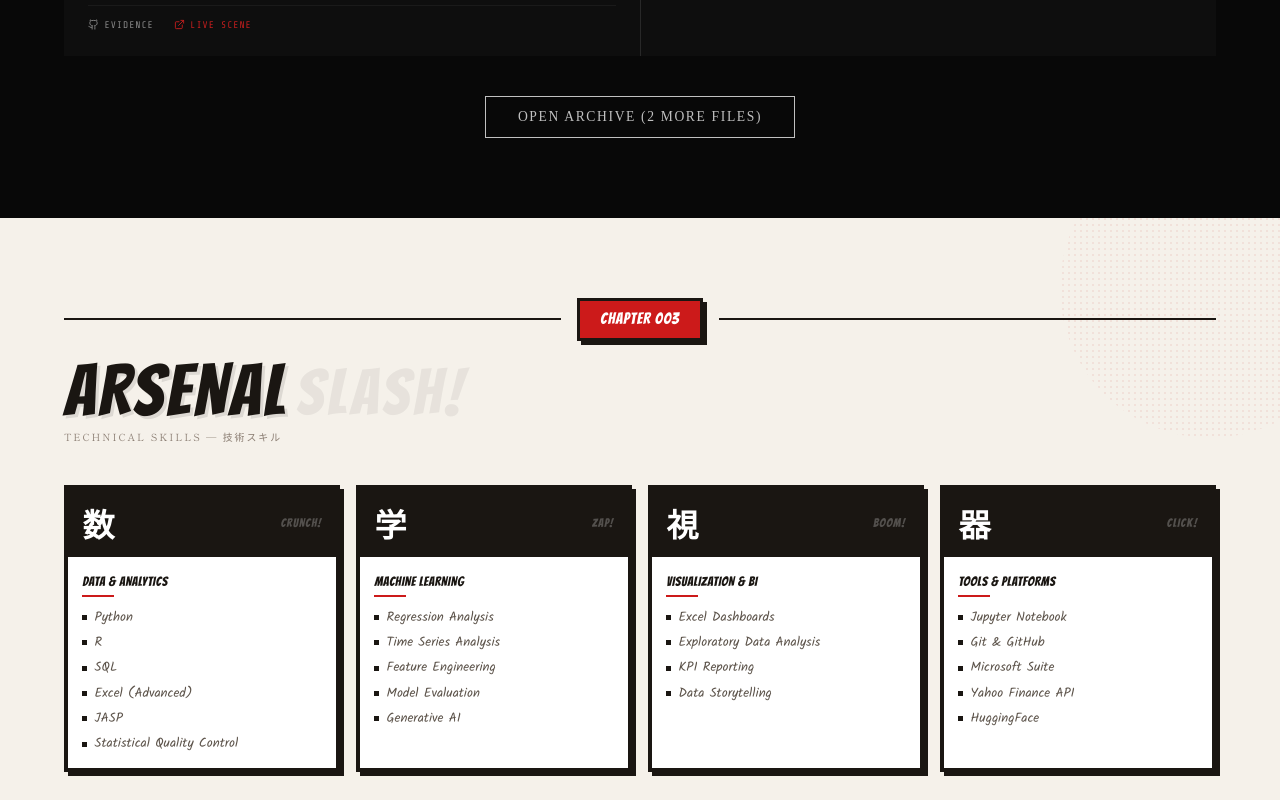
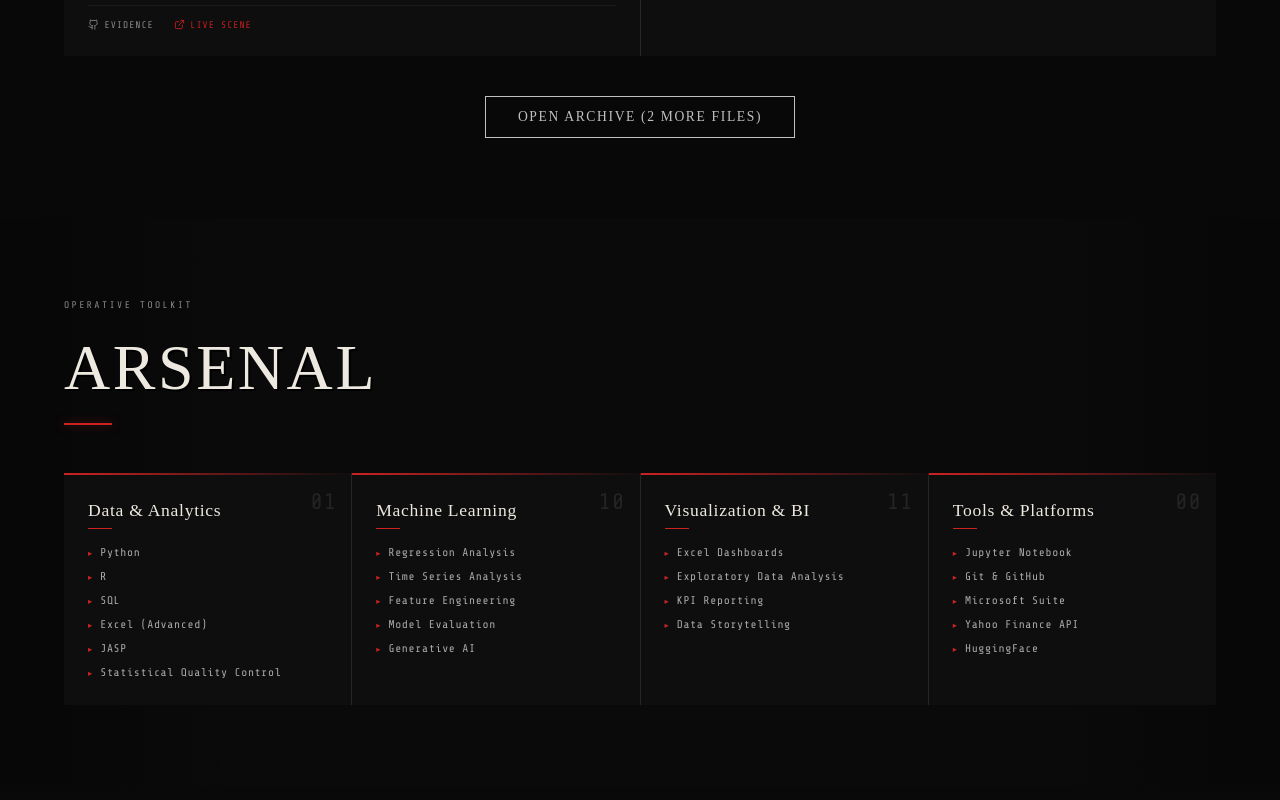
Before and after one commit to threed2y/threed2y, a React (Vite) app: page / in a window 1280 px wide. Shown: the part 1520-2320 px from the top of the page. Built offline with nearby package versions, Linux system fonts and the light colour scheme; no server answers.

Commit message:
Refactor Skills component for improved styling and layout

```diff
--- a/src/components/Skills.jsx
+++ b/src/components/Skills.jsx
@@ -1,66 +1,49 @@
 import { motion } from 'framer-motion';
 import { skills } from '../data';
 
-const KANJI = ['数', '学', '視', '器'];
-const SFXS  = ['CRUNCH!', 'ZAP!', 'BOOM!', 'CLICK!'];
+const GLYPHS = ['01', '10', '11', '00'];
 
 export default function Skills() {
   return (
-    <section id="skills" style={{ background:'#f5f1ea', padding:'5rem 1.5rem', position:'relative', overflow:'hidden' }}>
-      {/* red halftone blob */}
-      <div style={{
-        position:'absolute', top:'-80px', right:'-80px', width:300, height:300, borderRadius:'50%',
-        backgroundImage:'radial-gradient(circle, #cc1a1a 1px, transparent 1px)', backgroundSize:'6px 6px', opacity:.07, pointerEvents:'none',
-      }}/>
+    <section id="skills" style={{ background:'#0a0a0a', padding:'5rem 1.5rem', position:'relative', overflow:'hidden' }}>
+      <div style={{ position:'absolute', inset:0, background:'linear-gradient(90deg, rgba(0,0,0,0.35), transparent 20%, transparent 80%, rgba(0,0,0,0.35))', pointerEvents:'none' }}/>
+
       <div style={{ maxWidth:'72rem', margin:'0 auto', position:'relative' }}>
-
-        <motion.div initial={{ opacity:0, y:20 }} whileInView={{ opacity:1, y:0 }} viewport={{ once:true }} style={{ marginBottom:'2.5rem' }}>
-          <div style={{ display:'flex', alignItems:'center', gap:'1rem', marginBottom:'1rem' }}>
-            <div style={{ flex:1, height:'2.5px', background:'#1a1612' }}/>
-            <div style={{ background:'#cc1a1a', border:'3px solid #1a1612', boxShadow:'4px 4px 0 #1a1612', padding:'.4rem 1.25rem' }}>
-              <span style={{ fontFamily:"'Bangers',cursive", color:'white', fontSize:'1rem', letterSpacing:'.05em' }}>CHAPTER 003</span>
-            </div>
-            <div style={{ flex:1, height:'2.5px', background:'#1a1612' }}/>
-          </div>
-          <div style={{ display:'flex', alignItems:'flex-end', flexWrap:'wrap', gap:'.5rem' }}>
-            <h2 style={{ fontFamily:"'Bangers',cursive", fontSize:'clamp(2.8rem,7vw,4.5rem)', lineHeight:.95, color:'#1a1612', letterSpacing:'.04em', textShadow:'3px 3px 0 rgba(10,8,6,.1)', margin:0 }}>ARSENAL</h2>
-            <span style={{ fontFamily:"'Bangers',cursive", fontSize:'clamp(2.5rem,6vw,4rem)', color:'rgba(10,8,6,.06)', letterSpacing:'.06em', lineHeight:1 }}>SLASH!</span>
-          </div>
-          <div style={{ fontFamily:"'Shippori Mincho',serif", fontSize:'.62rem', letterSpacing:'.2em', textTransform:'uppercase', color:'#8a7d72', marginTop:'.3rem' }}>Technical skills — 技術スキル</div>
+        <motion.div initial={{ opacity:0, y:20 }} whileInView={{ opacity:1, y:0 }} viewport={{ once:true }} style={{ marginBottom:'3rem' }}>
+          <div style={{ fontFamily:"'Share Tech Mono',monospace", fontSize:'0.6rem', color:'#888', letterSpacing:'0.25em', marginBottom:'0.5rem' }}>OPERATIVE TOOLKIT</div>
+          <h2 style={{ fontFamily:"'Special Elite',cursive", fontSize:'clamp(2.5rem, 6vw, 4rem)', color:'#ede9e0', letterSpacing:'0.04em', textShadow:'2px 2px 0 #000', margin:'0 0 0.4rem' }}>ARSENAL</h2>
+          <div style={{ width:'3rem', height:2, background:'#cc2222', boxShadow:'0 0 10px rgba(204,34,34,0.55)' }}/>
         </motion.div>
 
-        <div style={{ display:'grid', gridTemplateColumns:'repeat(4,1fr)', gap:'1rem' }} className="skills-grid">
+        <div style={{ display:'grid', gridTemplateColumns:'repeat(4, 1fr)', gap:'1px', background:'#252525' }} className="sk-grid">
           {skills.map((skill, i) => (
             <motion.div key={skill.category}
-              initial={{ opacity:0, y:28 }} whileInView={{ opacity:1, y:0 }} viewport={{ once:true }} transition={{ delay: i*.1 }}
-              style={{ background:'#fff', border:'4px solid #1a1612', boxShadow:'4px 4px 0 #1a1612', overflow:'hidden', transition:'box-shadow .15s,transform .15s', cursor:'default' }}
-              onMouseEnter={e => { e.currentTarget.style.boxShadow='6px 6px 0 #cc1a1a'; e.currentTarget.style.transform='translate(-1px,-1px)'; }}
-              onMouseLeave={e => { e.currentTarget.style.boxShadow='4px 4px 0 #1a1612'; e.currentTarget.style.transform='none'; }}
+              initial={{ opacity:0, y:20 }} whileInView={{ opacity:1, y:0 }} viewport={{ once:true }} transition={{ delay: i * 0.1 }}
+              style={{ background:'#0e0e0e', padding:'1.5rem', position:'relative', overflow:'hidden', transition:'background 0.2s', cursor:'default' }}
+              onMouseEnter={e => e.currentTarget.style.background='#141414'}
+              onMouseLeave={e => e.currentTarget.style.background='#0e0e0e'}
             >
-              <div style={{ background:'#1a1612', padding:'.65rem .9rem', display:'flex', alignItems:'center', justifyContent:'space-between', transition:'background .2s' }}
-                onMouseEnter={e => e.currentTarget.style.background='#cc1a1a'}
-                onMouseLeave={e => e.currentTarget.style.background='#1a1612'}
-              >
-                <span style={{ fontFamily:"'Shippori Mincho',serif", fontSize:'2rem', fontWeight:700, color:'white' }}>{KANJI[i]}</span>
-                <span style={{ fontFamily:"'Bangers',cursive", fontSize:'.75rem', color:'rgba(255,255,255,.25)', letterSpacing:'.08em' }}>{SFXS[i]}</span>
+              <div style={{ position:'absolute', top:0, left:0, right:0, height:2, background:'linear-gradient(90deg, #cc2222, transparent)' }}/>
+              {/* Glyph watermark — legible but subtle */}
+              <div style={{ position:'absolute', top:'0.8rem', right:'0.9rem', fontFamily:"'Share Tech Mono',monospace", fontSize:'1.4rem', color:'#242424', letterSpacing:'0.05em', userSelect:'none' }}>
+                {GLYPHS[i]}
               </div>
-              <div style={{ padding:'.9rem' }}>
-                <div style={{ fontFamily:"'Bangers',cursive", fontSize:'.82rem', color:'#1a1612', letterSpacing:'.04em', marginBottom:'.25rem' }}>{skill.category.toUpperCase()}</div>
-                <div style={{ width:'2rem', height:'2px', background:'#cc1a1a', marginBottom:'.65rem' }}/>
-                <ul style={{ listStyle:'none', margin:0, padding:0, display:'flex', flexDirection:'column', gap:'.35rem' }}>
-                  {skill.items.map(item => (
-                    <li key={item} style={{ display:'flex', alignItems:'center', gap:'.45rem' }}>
-                      <span style={{ width:5, height:5, background:'#1a1612', flexShrink:0, display:'inline-block' }}/>
-                      <span style={{ fontFamily:"'Kalam',cursive", fontSize:'.82rem', color:'#5c534a' }}>{item}</span>
-                    </li>
-                  ))}
-                </ul>
-              </div>
+              <div style={{ fontFamily:"'Special Elite',cursive", fontSize:'1.1rem', color:'#ede9e0', letterSpacing:'0.04em', marginBottom:'0.3rem' }}>{skill.category}</div>
+              <div style={{ width:'1.5rem', height:'1px', background:'#cc2222', marginBottom:'1rem' }}/>
+              <ul style={{ listStyle:'none', margin:0, padding:0, display:'flex', flexDirection:'column', gap:'0.45rem' }}>
+                {skill.items.map(item => (
+                  <li key={item} style={{ display:'flex', alignItems:'baseline', gap:'0.5rem' }}>
+                    <span style={{ color:'#cc2222', fontSize:'0.52rem', flexShrink:0 }}>▸</span>
+                    {/* was #7a7a7a — bumped to #aaa */}
+                    <span style={{ fontFamily:"'Share Tech Mono',monospace", fontSize:'0.7rem', color:'#aaa', letterSpacing:'0.06em' }}>{item}</span>
+                  </li>
+                ))}
+              </ul>
             </motion.div>
           ))}
         </div>
       </div>
-      <style>{`@media(max-width:900px){.skills-grid{grid-template-columns:repeat(2,1fr) !important;}}@media(max-width:480px){.skills-grid{grid-template-columns:1fr !important;}}`}</style>
+      <style>{`@media(max-width:900px){.sk-grid{grid-template-columns:repeat(2,1fr) !important;}}@media(max-width:480px){.sk-grid{grid-template-columns:1fr !important;}}`}</style>
     </section>
   );
 }
```
